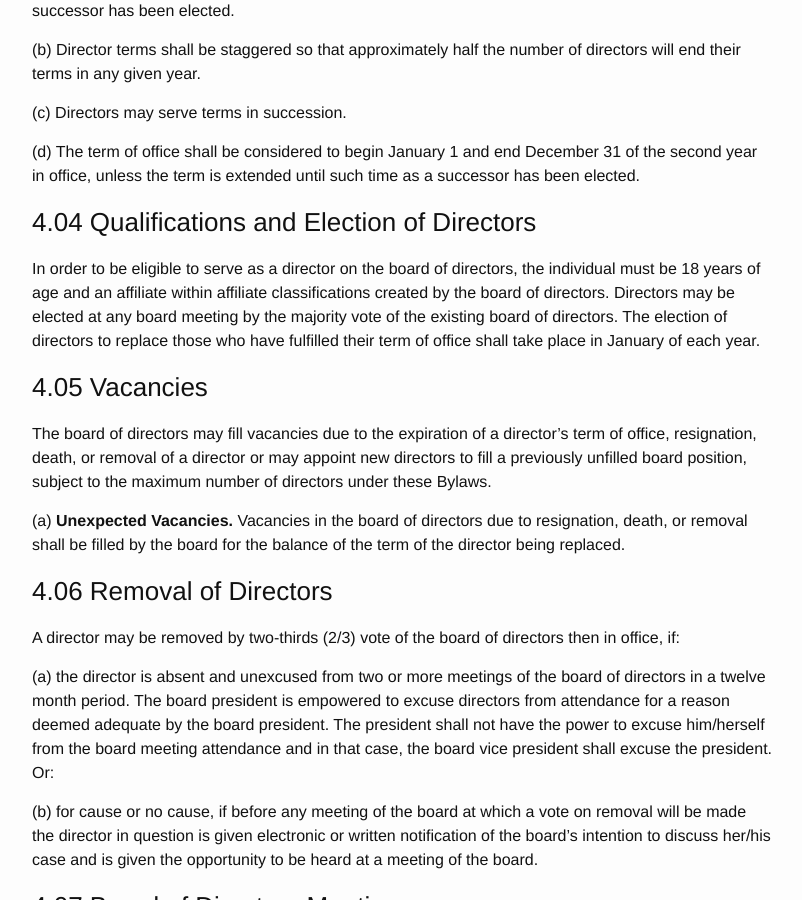
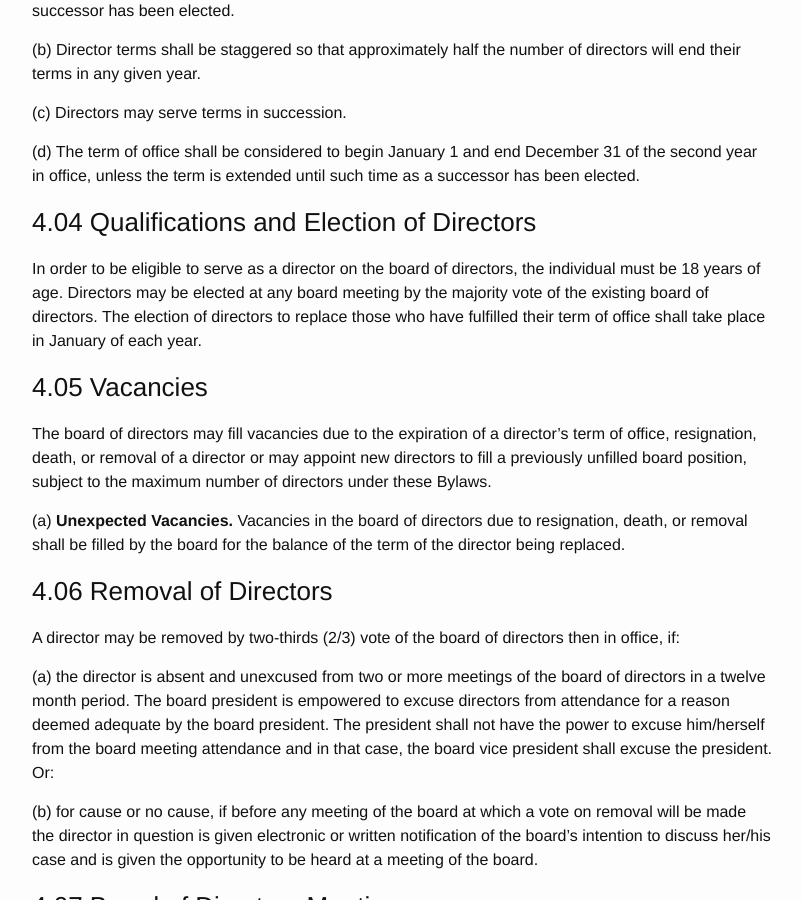
Before and after one commit to MathML/website, a Jekyll site: the page built from non-profit-corporate-by-laws.md, in a window 1280 px wide and 900 px high, scrolled down 3038 px. Shown: the whole window, without its empty margins (238-1040 px from the left). Built offline with Jekyll 4.4.1, drawn with Linux system fonts in a browser that asks for light colours.

Commit message:
Revert "Revert "Remove the restriction that director must fall into an affili…"

```diff
--- a/non-profit-corporate-by-laws.md
+++ b/non-profit-corporate-by-laws.md
@@ -178,8 +178,7 @@ by law.
 ### 4.04 Qualifications and Election of Directors
 
 In order to be eligible to serve as a director on the board of directors, the
-individual must be 18 years of age and an affiliate within affiliate
-classifications created by the board of directors. Directors may be elected at
+individual must be 18 years of age. Directors may be elected at
 any board meeting by the majority vote of the existing board of directors. The
 election of directors to replace those who have fulfilled their term of office
 shall take place in January of each year.
```
